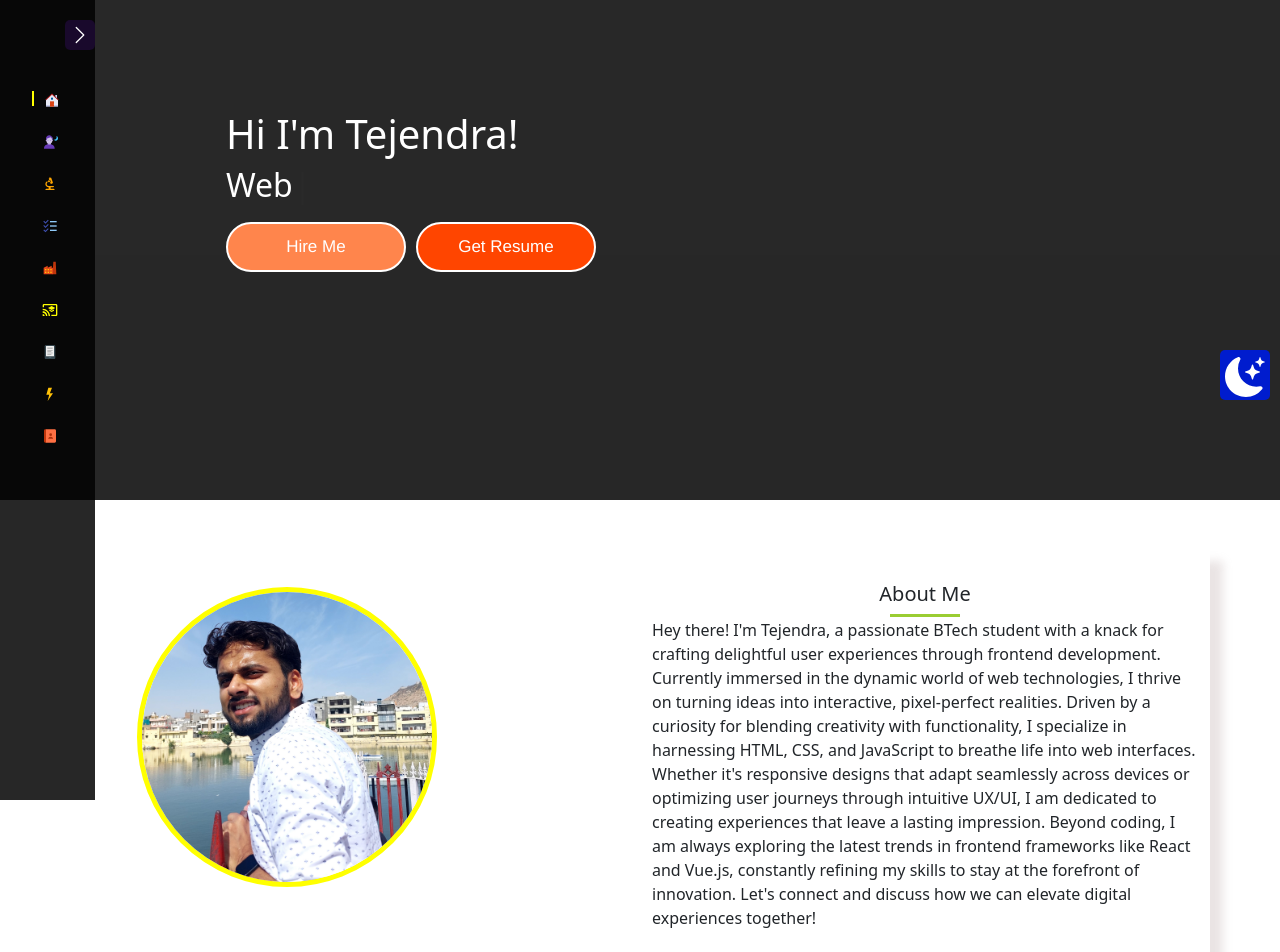
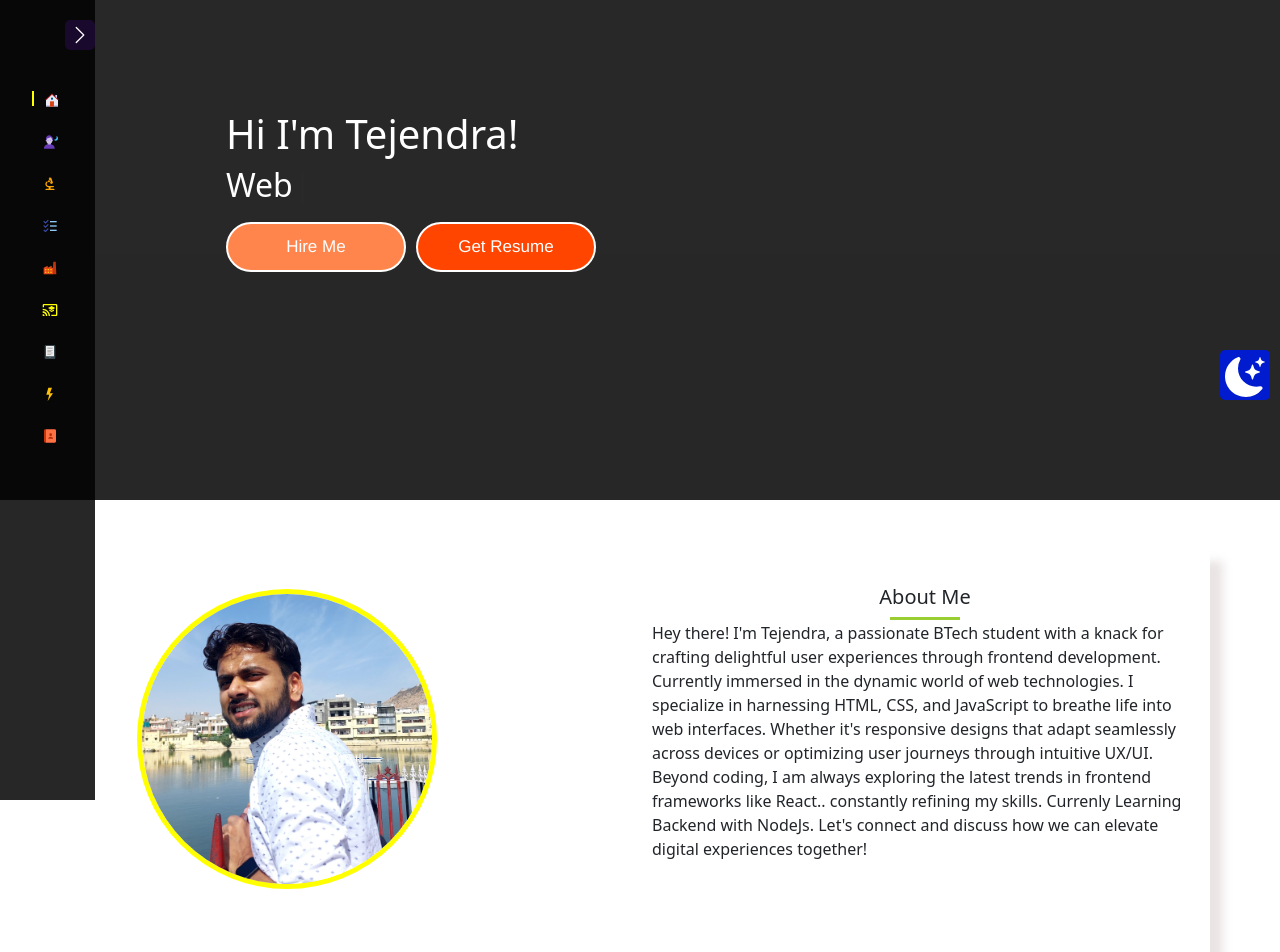
Before and after one commit to tejth/tejthPortfolio, a React (Vite) app: page / in a window 1280 px wide. Shown: the top 952 px of the page. Built offline with nearby package versions, Linux system fonts and the light colour scheme; no server answers.

Commit message:
fix responsiveness

```diff
--- a/src/Components/About/About.jsx
+++ b/src/Components/About/About.jsx
@@ -54,17 +54,14 @@ function About() {
                 Hey there! I'm Tejendra, a passionate BTech student with a knack
                 for crafting delightful user experiences through frontend
                 development. Currently immersed in the dynamic world of web
-                technologies, I thrive on turning ideas into interactive,
-                pixel-perfect realities. Driven by a curiosity for blending
-                creativity with functionality, I specialize in harnessing HTML,
-                CSS, and JavaScript to breathe life into web interfaces. Whether
-                it's responsive designs that adapt seamlessly across devices or
-                optimizing user journeys through intuitive UX/UI, I am dedicated
-                to creating experiences that leave a lasting impression. Beyond
-                coding, I am always exploring the latest trends in frontend
-                frameworks like React and Vue.js, constantly refining my skills
-                to stay at the forefront of innovation. Let's connect and
-                discuss how we can elevate digital experiences together!
+                technologies. I specialize in harnessing HTML, CSS, and
+                JavaScript to breathe life into web interfaces. Whether it's
+                responsive designs that adapt seamlessly across devices or
+                optimizing user journeys through intuitive UX/UI. Beyond coding,
+                I am always exploring the latest trends in frontend frameworks
+                like React.. constantly refining my skills. Currenly Learning
+                Backend with NodeJs. Let's connect and discuss how we can
+                elevate digital experiences together!
               </p>
             </Fade>
           </div>
--- a/src/Components/Contact/Contact.css
+++ b/src/Components/Contact/Contact.css
@@ -35,7 +35,7 @@
 }
 
 #dark .contact-form input {
-  background-color: #38004c;
+  background-color: white;
   border: 2px solid rgb(149, 149, 27);
 }
 
@@ -47,7 +47,7 @@
 }
 
 #dark .contact-form textarea {
-  background-color: #38004c;
+  background-color: white;
   border: 2px solid rgb(149, 149, 27);
 }
 
@@ -60,9 +60,9 @@
 }
 
 #dark .custom-select-tag {
-  background-color: #38004c;
+  background-color: white;
   border: 2px solid rgb(149, 149, 27);
-  color: white;
+  color: balck;
 }
 
 .button-submit p {
--- a/src/Components/Sidebar/NavbarMobileView.css
+++ b/src/Components/Sidebar/NavbarMobileView.css
@@ -6,7 +6,7 @@
 
 .navbar-header {
   width: 100%;
-  background-color: brown;
+  background-color: #393e46;
   color: white;
   padding: 1px;
 }
@@ -20,7 +20,7 @@
 .mobile-nav {
   height: auto;
   width: 210px;
-  background-color: brown;
+  background-color: #393e46;
   margin-top: 30px;
   padding-top: 10px;
   padding-bottom: 10px;
```
